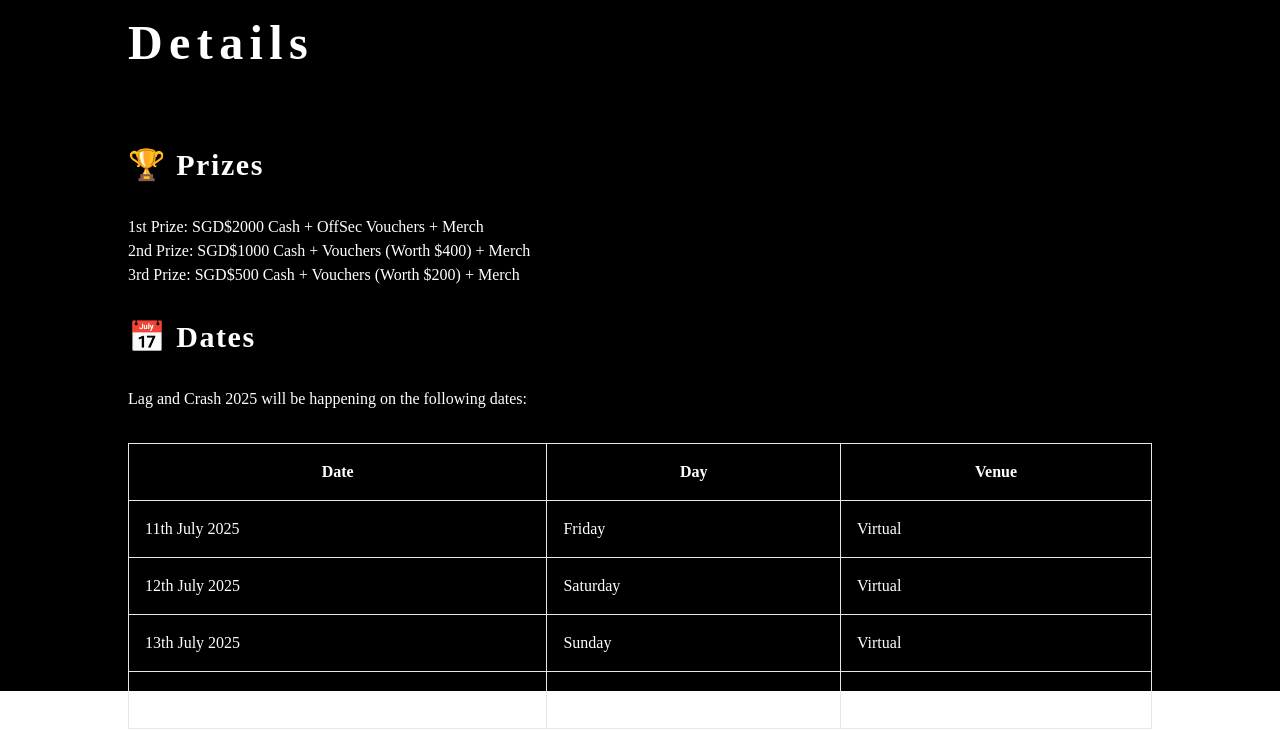
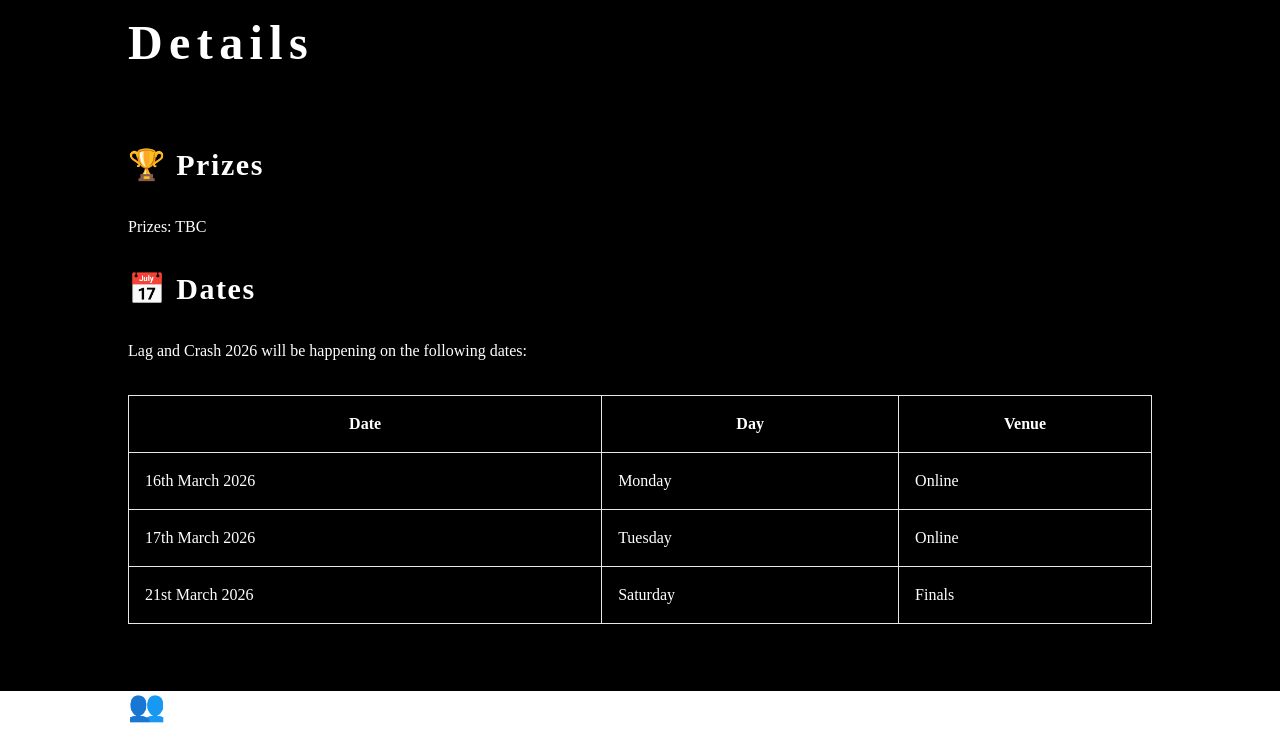
Before and after one commit to Lag-and-Crash/Lag-and-Crash.github.io, a Gatsby site: page /details in a window 1280 px wide. Shown: the part 109-839 px from the top of the page. Built offline with nearby package versions, Linux system fonts and the light colour scheme; Gatsby itself is replaced by a stand-in of ours.

Commit message:
Refactor Details component and update event dates

```diff
--- a/src/pages/details.tsx
+++ b/src/pages/details.tsx
@@ -2,27 +2,39 @@ import React from 'react';
 import Header from '../components/Header';
 
 export function Head() {
-
-    return (<>
+    return (
+        <>
             <link rel="icon" type="image/x-icon" href="/logo.png" />
             <title>Details</title>
-    </>);
-
+        </>
+    );
 }
 
 export default function Details() {
-
-    return (<div className="w-full h-screen bg-black">
+    return (
+        <div className="w-full h-screen bg-black">
             <Header />
             <div className="w-full relative flex pt-24">
                 <div className="flex items-center w-4/5 mx-auto flex-col justify-center text-white py-8">
-                <h1 className="xl:text-5xl w-full md:text-3xl text-xl font-bold xl:mb-12 md:mb-8 mb-4 leading-normal tracking-[0.4rem]">Details</h1>
-                <h2 className="xl:text-3xl w-full md:text-xl text-lg font-bold md:my-8 my-4 leading-normal tracking-[0.1rem]">🏆 Prizes</h2>
-                <span className="w-full font-mono">1st Prize: SGD$2000 Cash + OffSec Vouchers + Merch </span>
-                <span className="w-full font-mono">2nd Prize: SGD$1000 Cash + Vouchers (Worth $400) + Merch</span>
-                <span className="w-full font-mono">3rd Prize: SGD$500 Cash + Vouchers (Worth $200) + Merch </span>
-                <h2 className="xl:text-3xl w-full md:text-xl text-lg font-bold md:my-8 my-4 leading-normal tracking-[0.1rem]">📅 Dates</h2>
-                <span className="w-full">Lag and Crash 2025 will be happening on the following dates:</span>
+
+                    <h1 className="xl:text-5xl w-full md:text-3xl text-xl font-bold xl:mb-12 md:mb-8 mb-4 leading-normal tracking-[0.4rem]">
+                        Details
+                    </h1>
+
+                    <h2 className="xl:text-3xl w-full md:text-xl text-lg font-bold md:my-8 my-4 leading-normal tracking-[0.1rem]">
+                        🏆 Prizes
+                    </h2>
+                    <span className="w-full font-mono">
+                        Prizes: TBC
+                    </span>
+
+                    <h2 className="xl:text-3xl w-full md:text-xl text-lg font-bold md:my-8 my-4 leading-normal tracking-[0.1rem]">
+                        📅 Dates
+                    </h2>
+                    <span className="w-full">
+                        Lag and Crash 2026 will be happening on the following dates:
+                    </span>
+
                     <table className="w-full border my-8 border-collapse">
                         <tr>
                             <th className="p-4 border">Date</th>
@@ -30,29 +42,26 @@ export default function Details() {
                             <th className="p-4 border">Venue</th>
                         </tr>
                         <tr>
-                        <td className="p-4 border">11th July 2025</td>
-                        <td className="p-4 border">Friday</td>
-                        <td className="p-4 border">Virtual</td>
+                            <td className="p-4 border">16th March 2026</td>
+                            <td className="p-4 border">Monday</td>
+                            <td className="p-4 border">Online</td>
                         </tr>
                         <tr>
-                        <td className="p-4 border">12th July 2025</td>
-                        <td className="p-4 border">Saturday</td>
-                        <td className="p-4 border">Virtual</td>
+                            <td className="p-4 border">17th March 2026</td>
+                            <td className="p-4 border">Tuesday</td>
+                            <td className="p-4 border">Online</td>
                         </tr>
                         <tr>
-                        <td className="p-4 border">13th July 2025</td>
-                        <td className="p-4 border">Sunday</td>
-                        <td className="p-4 border">Virtual</td>
-                    </tr>
-                    <tr>
-                        <td className="p-4 border">19th July 2025</td>
+                            <td className="p-4 border">21st March 2026</td>
                             <td className="p-4 border">Saturday</td>
-                        <td className="p-4 border">Physical*</td>
+                            <td className="p-4 border">Finals</td>
                         </tr>
                     </table>
-                {/* <span className="w-full">* PEN-200: Penetration Testing with Kali Linux OSCP Certification (OffSec Certified Professional) is a certification offered by OffSec, with each costing around SGD$2000.</span> */}
-                <span className="w-full pt-4">* Physical Prize Ceremony - Open to All! </span>
-                <h2 className="xl:text-3xl w-full md:text-xl text-lg font-bold md:my-8 my-4 leading-normal tracking-[0.1rem]">👥 Team Formation</h2>
+
+                    <h2 className="xl:text-3xl w-full md:text-xl text-lg font-bold md:my-8 my-4 leading-normal tracking-[0.1rem]">
+                        👥 Team Formation
+                    </h2>
+
                     <span className="w-full">
                         You can form a team of up to
                         <span className="underline mx-1.5">4 members.</span>
@@ -61,8 +70,9 @@ export default function Details() {
                         <br />
                         ❗️ Only full teams of 4 members will be eligible for prizes.
                     </span>
+
                 </div>
             </div>
-    </div>);
-
+        </div>
+    );
 }
```
Lines whose indentation alone changed are shown as unchanged.
